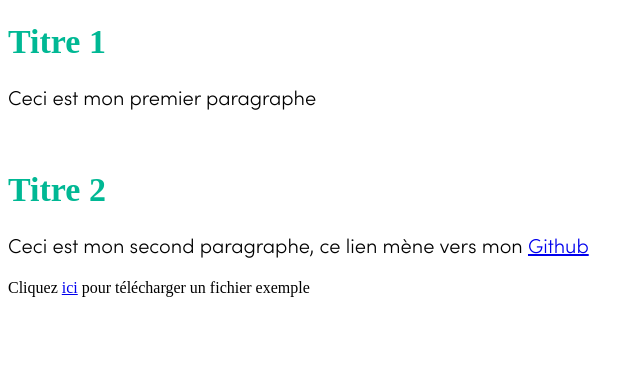
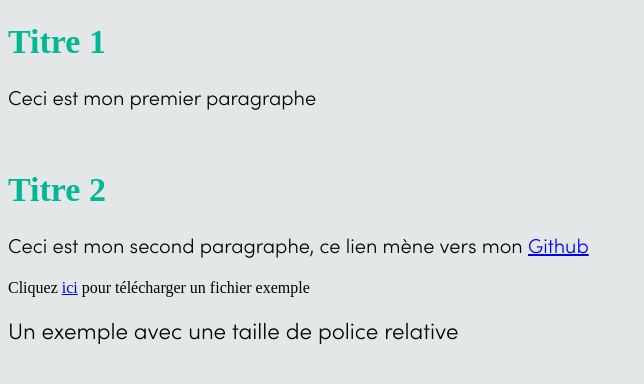
Before and after one commit to MaryleneH/ressources_html_css, a plain HTML site: page fichiers_exercices/exemple_fichier_html.html in a window 1280 px wide. Shown: the whole page, without its empty margins (0-644 px from the left). Drawn offline with Linux system fonts and the light colour scheme.

Commit message:
ajout d'un background color sur la balise body

```diff
--- a/fichiers_exercices/exemple_fichier_html.html
+++ b/fichiers_exercices/exemple_fichier_html.html
@@ -15,6 +15,9 @@
 	<div> Cliquez <a href="Fichier_Test.pdf" title="Un fichier à télécharger à titre d'exemple">ici</a> pour télécharger un fichier exemple
 
 	</div>
+	<br/>
+
+	<div id = "relatif">Un exemple avec une taille de police relative</div>
 
 </body>
 </html>
--- a/fichiers_exercices/style.css
+++ b/fichiers_exercices/style.css
@@ -6,6 +6,11 @@
     font-weight: normal;
     font-style: normal;
 
+}
+
+body
+{
+	background-color: #E4E7E7;
 }
 
 h1
@@ -24,4 +29,5 @@ p
 #relatif
 {
 	font-size: 1.4em;
+	font-family: 'sofiapro-light', Arial, serif;
 }
```
